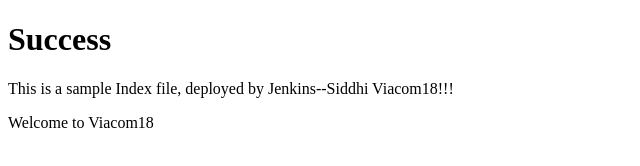
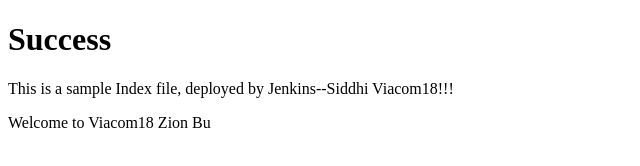
Before and after one commit to siddhi92/viacom-nginx, a plain HTML site: page index.html in a window 1280 px wide. Shown: the full height of the page, 0-640 px from the left. Drawn offline with Linux system fonts and the light colour scheme.

Commit message:
Update index.html

```diff
--- a/index.html
+++ b/index.html
@@ -7,6 +7,6 @@
 
 <h1>Success</h1>
 <p>This is a sample Index file, deployed by Jenkins--Siddhi Viacom18!!!</p>
-  <p>Welcome to Viacom18</p>
+  <p>Welcome to Viacom18 Zion Bu</p>
 </body>
 </html>
```
